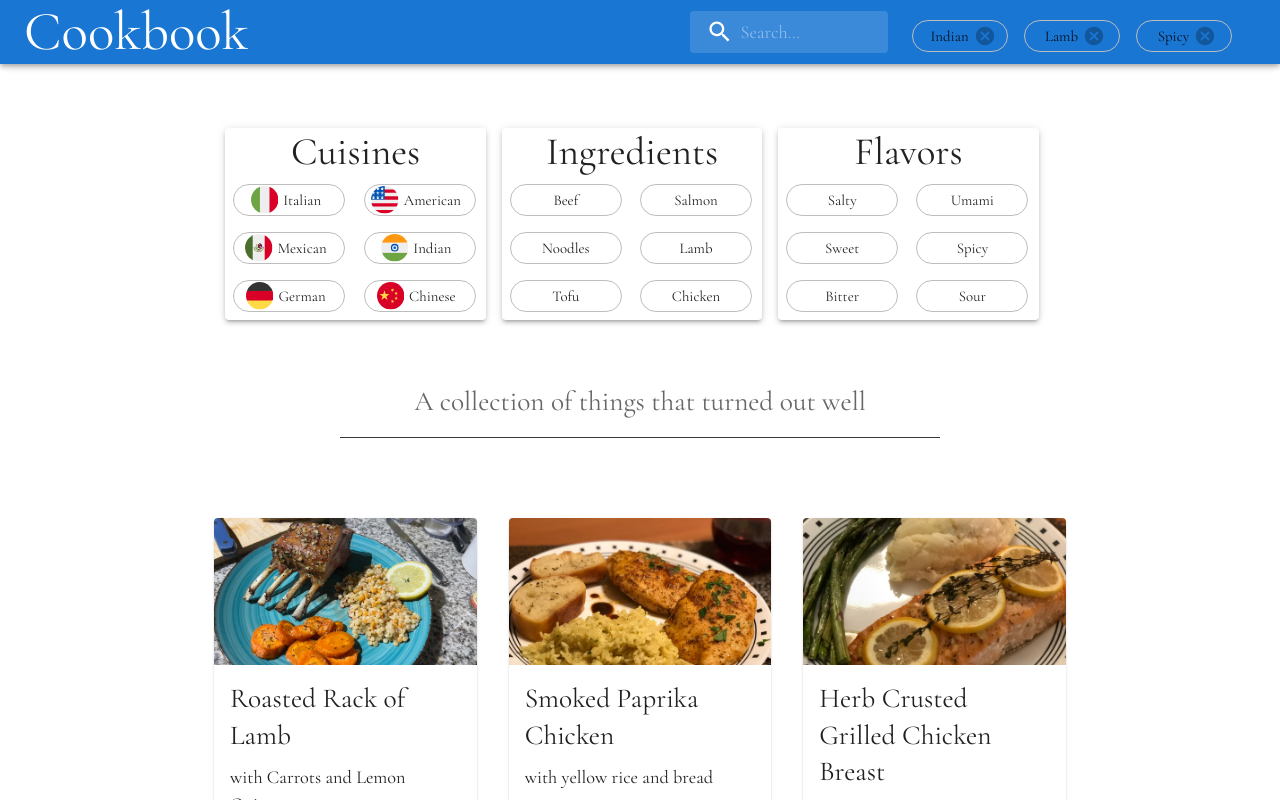
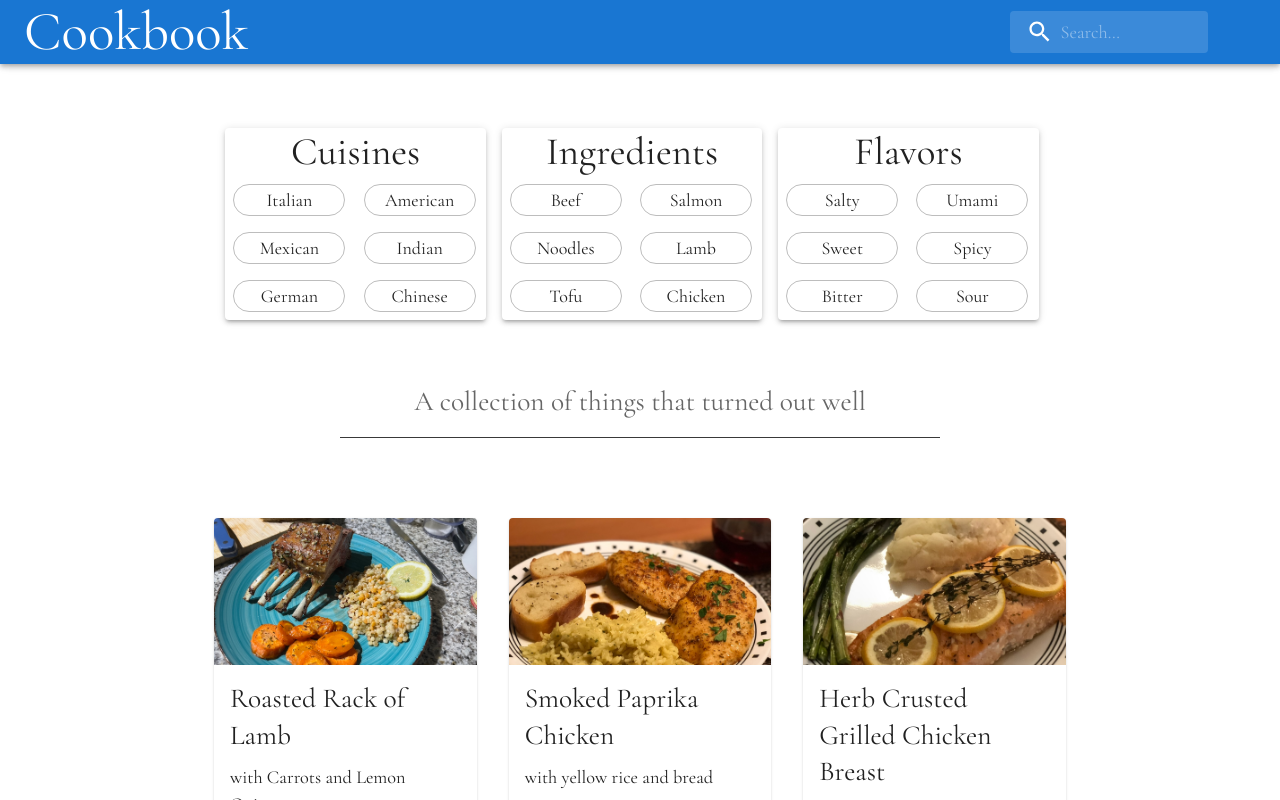
Before and after one commit to superham/Cookbook, a React (Create React App) app: page / in a window 1280 px wide. Shown: the top 800 px of the page. Built offline with nearby package versions, Linux system fonts and the light colour scheme.

Commit message:
Add filter warning

```diff
--- a/src/components/Filters/AppBarFilters.tsx
+++ b/src/components/Filters/AppBarFilters.tsx
@@ -14,6 +14,7 @@ function ChipActions({ text }: any) {
 
   return (
     <Chip
+      key="i"
       label={text}
       variant={!chipState ? "outlined" : "filled"}
       onDelete={() => {
@@ -26,27 +27,41 @@ function ChipActions({ text }: any) {
 }
 
 export default function AppBarFilters() {
-  const { updateFilter, getFilter } = useFilters();
+  const {
+    updateFilter,
+    getFilter,
+    returnCuisFilter,
+    returnIngFilter,
+    returnFlavorFilter,
+  } = useFilters();
 
-  const [display, setDisplay] = useState(true);
-  const [displayLamb, setDisplayLamb] = useState(true);
-  const [displaySpicy, setDisplaySpicy] = useState(true);
+  const [cuisFilterActive, setCuisFilterActive] = useState(
+    Boolean(returnCuisFilter())
+  );
 
+  const [ingFilterActive, setIngFilterActive] = useState(
+    Boolean(returnCuisFilter())
+  );
+
+  const [flavorFilterActive, setFlavorFilterActive] = useState(
+    Boolean(returnCuisFilter())
+  );
+
+  console.log("cuisFilter: ");
+  console.log(returnCuisFilter());
   return (
-    // <Container sx={{ width: "auto" }}>
-    //   {/* // figure out how to gen via filters */}
-    //   <Grid container spacing={2} sx={{ marginTop: 0, marginBottom: "0.5rem" }}>
-    //     <Grid item>{getFilter("Indian") && <ChipActions text="Indian" />}</Grid>
-    //     <Grid item>{getFilter("Lamb") && <ChipActions text="Lamb" />}</Grid>
-    //     <Grid item>{getFilter("Spicy") && <ChipActions text="Spicy" />}</Grid>
-    //   </Grid>
-    // </Container>
     <Container sx={{ width: "auto" }}>
       {/* // figure out how to gen via filters */}
       <Grid container spacing={2} sx={{ marginTop: 0, marginBottom: "0.5rem" }}>
-        <Grid item>{<ChipActions text="Indian" />}</Grid>
-        <Grid item>{<ChipActions text="Lamb" />}</Grid>
-        <Grid item>{<ChipActions text="Spicy" />}</Grid>
+        {cuisFilterActive && (
+          <Grid item>{<ChipActions text={returnCuisFilter} />}</Grid>
+        )}
+        {ingFilterActive && (
+          <Grid item>{<ChipActions text={returnIngFilter} />}</Grid>
+        )}
+        {flavorFilterActive && (
+          <Grid item>{<ChipActions text={returnFlavorFilter} />}</Grid>
+        )}
       </Grid>
     </Container>
   );
--- a/src/components/Filters/Filters.tsx
+++ b/src/components/Filters/Filters.tsx
@@ -48,6 +48,9 @@ const iconMapper = new Map<string, any>([
 ]);
 
 function FilterGroup() {
+  //@ts-ignore
+  const { cuisWarn, ingWarn, flavorWarn } = useContext(FilterContext);
+
   const { updateFilter, getFilter, groupFull } = useFilters();
   function ChipActions(text: ChipActionsProps) {
     const [chipState, setChipState] = useState(getFilter(text.text));
@@ -63,8 +66,12 @@ function FilterGroup() {
           }
         }}
         variant={!chipState ? "outlined" : "filled"}
-        sx={{ width: "7rem" }}
-        icon={img}
+        sx={{
+          width: "7rem",
+          fontSize: "18px",
+          fontWeight: 400,
+        }}
+        // icon={img}
       />
     );
   }
@@ -121,13 +128,13 @@ function FilterGroup() {
               <ChipActions text="Chinese" />
             </Grid>
           </Grid>
-          {groupFull("Italian") && (
+          {cuisWarn && (
             <Typography
               variant="subtitle2"
               color="red"
               sx={{ py: ".5rem", textAlign: "center" }}
             >
-              Only 1 filter per category.
+              Max 1 filter per category
             </Typography>
           )}
         </Paper>
@@ -167,6 +174,15 @@ function FilterGroup() {
               <ChipActions text="Chicken" />
             </Grid>
           </Grid>
+          {ingWarn && (
+            <Typography
+              variant="subtitle2"
+              color="red"
+              sx={{ py: ".5rem", textAlign: "center" }}
+            >
+              Max 1 filter per category
+            </Typography>
+          )}
         </Paper>
 
         {/* Flavors */}
@@ -204,6 +220,15 @@ function FilterGroup() {
               <ChipActions text="Sour" />
             </Grid>
           </Grid>
+          {flavorWarn && (
+            <Typography
+              variant="subtitle2"
+              color="red"
+              sx={{ py: ".5rem", textAlign: "center" }}
+            >
+              Max 1 filter per category
+            </Typography>
+          )}
         </Paper>
       </Grid>
     </Container>
--- a/src/components/MainPage/MainPage.tsx
+++ b/src/components/MainPage/MainPage.tsx
@@ -21,6 +21,7 @@ import chickenPic from "../../foodPics/chicken.jpg";
 import lambPic from "../../foodPics/lamb.jpg";
 import salmonPic from "../../foodPics/salmon.jpg";
 import { useFilters } from "../../use/useFilters/useFilters";
+import { useState } from "react";
 function Copyright() {
   return (
     <Typography variant="body2" color="text.secondary" align="center">
@@ -48,7 +49,14 @@ const defaultTheme = createTheme({
 });
 
 export default function MainPage() {
-  const { updateFilter, getFilter, groupFull } = useFilters();
+  const { returnCuisFilter } = useFilters();
+
+  const [cuisFilterActive, setCuisFilterActive] = useState(false);
+
+  const [ingFilterActive, setIngFilterActive] = useState(false);
+
+  const [flavorFilterActive, setFlavorFilterActive] = useState(false);
+
   return (
     <ThemeProvider theme={defaultTheme}>
       <CssBaseline />
--- a/src/context/filterContext.tsx
+++ b/src/context/filterContext.tsx
@@ -6,6 +6,12 @@ type Props = {
 export interface filterContextType {
   filterMap: Map<string, boolean>;
   setFilterMap: React.Dispatch<React.SetStateAction<Map<string, boolean>>>;
+  cuisWarn: boolean;
+  setCuisWarn: React.Dispatch<React.SetStateAction<boolean>>;
+  ingWarn: boolean;
+  setIngWarn: React.Dispatch<React.SetStateAction<boolean>>;
+  flavorWarn: boolean;
+  setFlavorWarn: React.Dispatch<React.SetStateAction<boolean>>;
 }
 
 export const FilterContext = React.createContext<filterContextType | null>(
@@ -36,8 +42,25 @@ const FilterProvider: React.FC<Props> = ({ children }) => {
     ])
   );
 
+  const [cuisWarn, setCuisWarn] = useState(false);
+  const [ingWarn, setIngWarn] = useState(false);
+  const [flavorWarn, setFlavorWarn] = useState(false);
+
+  // show warning
+
   return (
-    <FilterContext.Provider value={{ filterMap, setFilterMap }}>
+    <FilterContext.Provider
+      value={{
+        filterMap,
+        setFilterMap,
+        cuisWarn,
+        setCuisWarn,
+        ingWarn,
+        setIngWarn,
+        flavorWarn,
+        setFlavorWarn,
+      }}
+    >
       {children}
     </FilterContext.Provider>
   );
--- a/src/use/useFilters/useFilters.tsx
+++ b/src/use/useFilters/useFilters.tsx
@@ -9,7 +9,8 @@ interface updateFiltersProps {
 
 function useFilters() {
   //@ts-ignore
-  const { filterMap, setFilterMap } = useContext(FilterContext);
+  const { filterMap, setFilterMap, setCuisWarn, setIngWarn, setFlavorWarn } =
+    useContext(FilterContext);
 
   // verify that only 1 of each kind of filter is applied at any one time
 
@@ -17,6 +18,24 @@ function useFilters() {
     let updatedMap = filterMap;
     updatedMap.set(type, !updatedMap.get(type));
     setFilterMap(updatedMap);
+
+    if (returnCuisFilter()) {
+      setCuisWarn(true);
+    } else {
+      setCuisWarn(false);
+    }
+
+    if (returnIngFilter()) {
+      setIngWarn(true);
+    } else {
+      setIngWarn(false);
+    }
+
+    if (returnFlavorFilter()) {
+      setFlavorWarn(true);
+    } else {
+      setFlavorWarn(false);
+    }
   }
 
   function getFilter(type: string) {
@@ -93,7 +112,97 @@ function useFilters() {
 
     return groupStatus;
   }
-  return { updateFilter, getFilter, groupFull };
+
+  // returns
+  function returnCuisFilter() {
+    // loop over each key return the one that is true
+    if (getFilter("Italian")) {
+      return "Italian";
+    }
+
+    if (getFilter("Mexican")) {
+      return "Mexican";
+    }
+
+    if (getFilter("German")) {
+      return "German";
+    }
+
+    if (getFilter("American")) {
+      return "American";
+    }
+
+    if (getFilter("Chinese")) {
+      return "Chinese";
+    }
+
+    if (getFilter("Indian")) {
+      return "Indian";
+    }
+  }
+
+  function returnIngFilter() {
+    // loop over each key return the one that is true
+    if (getFilter("Beef")) {
+      return "Beef";
+    }
+
+    if (getFilter("Salmon")) {
+      return "Salmon";
+    }
+
+    if (getFilter("Lamb")) {
+      return "Lamb";
+    }
+
+    if (getFilter("Tofu")) {
+      return "Tofu";
+    }
+
+    if (getFilter("Noodles")) {
+      return "Noodles";
+    }
+
+    if (getFilter("Chicken")) {
+      return "Chicken";
+    }
+  }
+
+  function returnFlavorFilter() {
+    // loop over each key return the one that is true
+    if (getFilter("Salty")) {
+      return "Salty";
+    }
+
+    if (getFilter("Umami")) {
+      return "Umami";
+    }
+
+    if (getFilter("Sweet")) {
+      return "Sweet";
+    }
+
+    if (getFilter("Spicy")) {
+      return "Spicy";
+    }
+
+    if (getFilter("Bitter")) {
+      return "Bitter";
+    }
+
+    if (getFilter("Sour")) {
+      return "Sour";
+    }
+  }
+
+  return {
+    updateFilter,
+    getFilter,
+    groupFull,
+    returnCuisFilter,
+    returnIngFilter,
+    returnFlavorFilter,
+  };
 }
 
 export { useFilters };
```
